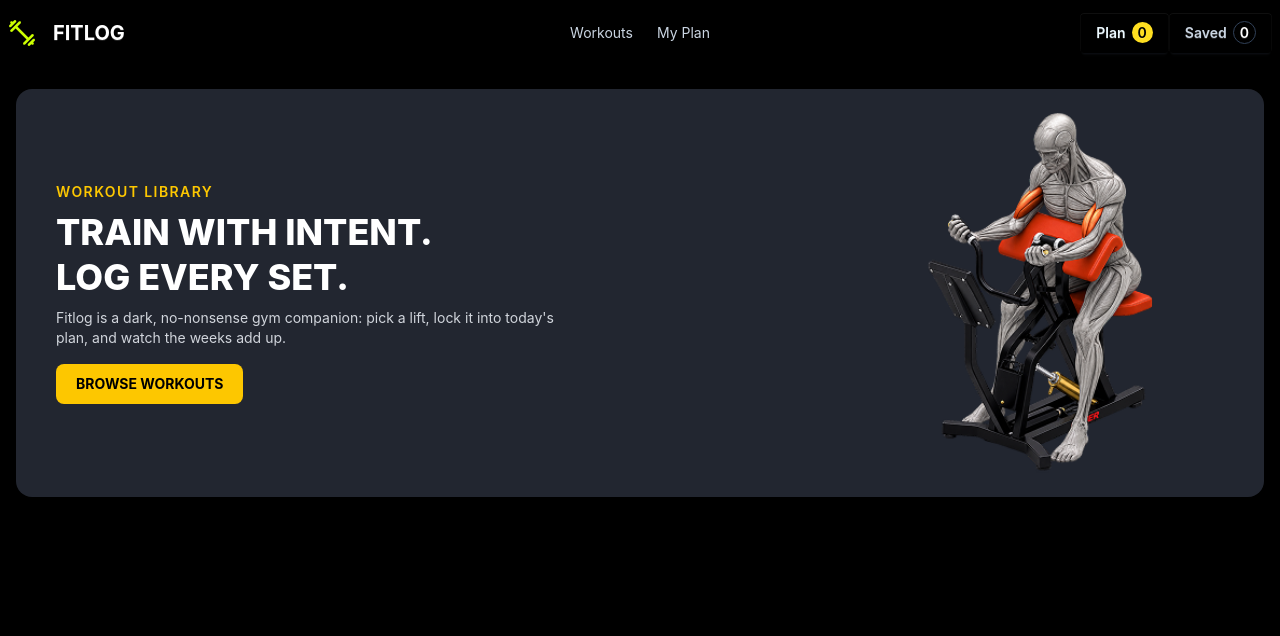
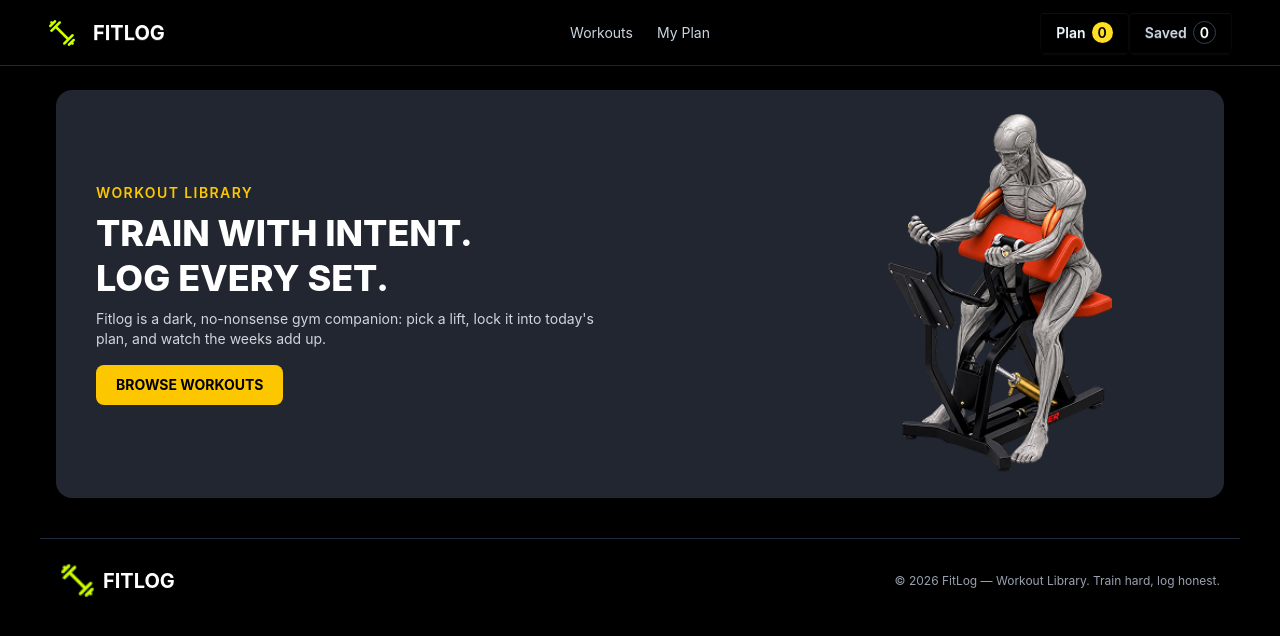
Before and after one commit to sazzad321s/Fit-Log, a Next.js app: page / in a window 1280 px wide. Shown: the top 636 px of the page. Built offline with nearby package versions, Linux system fonts and the light colour scheme.

Commit message:
footer done

```diff
--- a/src/app/layout.tsx
+++ b/src/app/layout.tsx
@@ -2,6 +2,7 @@ import type { Metadata } from "next";
 import { Geist, Geist_Mono } from "next/font/google";
 import "./globals.css";
 import Navbar from "@/components/Navbar";
+import Footer from "@/components/Footer";
 
 const geistSans = Geist({
   variable: "--font-geist-sans",
@@ -27,6 +28,7 @@ export default function RootLayout({ children }: LayoutProps<"/">) {
       <body className="min-h-full flex flex-col bg-black">
         <Navbar />
         {children}
+        <Footer />
       </body>
     </html>
   );
--- /dev/null
+++ b/src/components/Footer.tsx
@@ -0,0 +1,35 @@
+
+import Image from "next/image";
+import logo from "@/asset/logo.png";
+
+const Footer = () => {
+    return (
+        <footer className="mx-auto mt-10 w-full max-w-300 border-t border-gray-800 px-5 py-6">
+
+            <div className="flex flex-col items-center justify-between gap-4 sm:flex-row">
+
+                <div className="flex items-center gap-2">
+                    <Image
+                        src={logo}
+                        alt="Fitlog logo"
+                        width={35}
+                        height={35}
+                    />
+
+                    <h2 className="text-xl font-bold text-white">
+                        FITLOG
+                    </h2>
+                </div>
+
+
+                <div className="text-center text-xs text-gray-400 sm:text-right">
+                    © 2026 FitLog — Workout Library. Train hard, log honest.
+                </div>
+
+            </div>
+
+        </footer>
+    );
+};
+
+export default Footer;
--- a/src/components/Hero.tsx
+++ b/src/components/Hero.tsx
@@ -4,7 +4,7 @@ import banner from "@/asset/banner.png";
 
 const Hero = () => {
     return (
-        <section className="mx-auto mt-6 w-full max-w-325 px-4">
+        <section className="mx-auto mt-6 w-full max-w-300 px-4">
 
             <div className="grid grid-cols-1 items-center gap-2 overflow-hidden rounded-2xl bg-[#222630] px-5 py-5 sm:px-8 sm:py-6 lg:grid-cols-2 lg:px-10 lg:py-6">
 
--- a/src/components/Navbar.tsx
+++ b/src/components/Navbar.tsx
@@ -4,8 +4,8 @@ import Image from 'next/image';
 import logo from '@/asset/logo.png'
 const Navbar = () => {
     return (
-        <nav>
-            <div className="navbar shadow-sm max-w-325 mx-auto bg-black">
+        <nav className='sticky z-100 bg-black border-b border-slate-800'>
+            <div className="navbar shadow-sm max-w-300 mx-auto bg-black">
   <div className="navbar-start">
     <div className="dropdown">
       <div tabIndex={0} role="button" className="btn btn-ghost lg:hidden">
```
